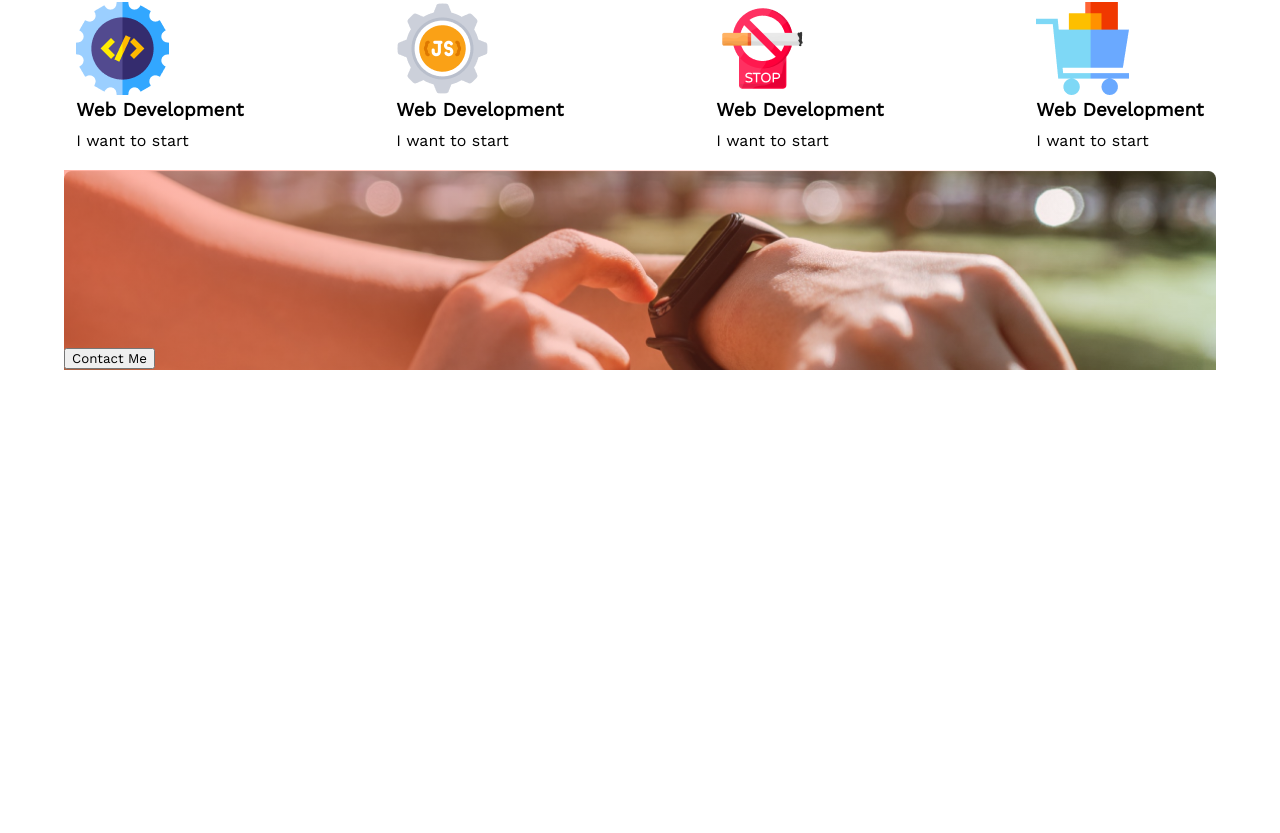
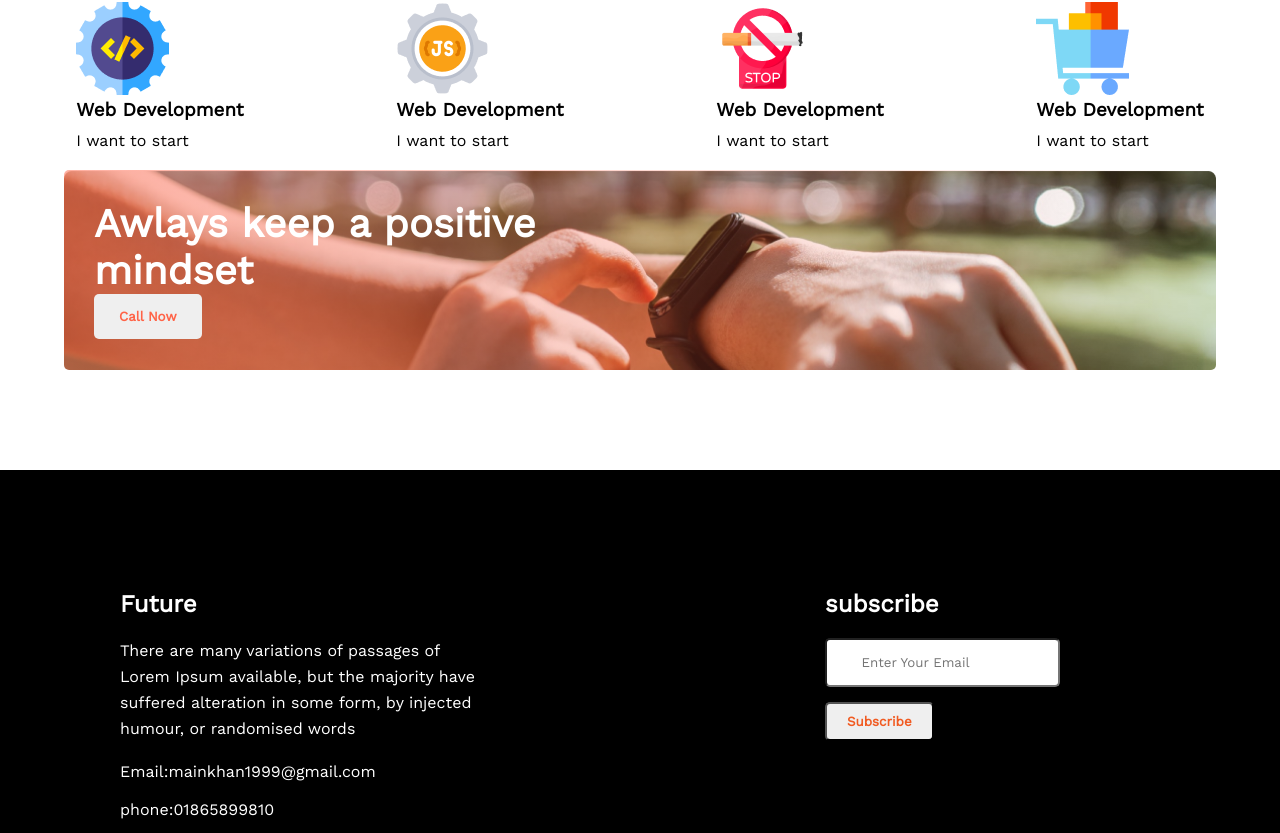
Before and after one commit to mainuddin19/my-first-assaignment, a plain HTML site: page index.html in a window 1280 px wide. Shown: the part 1480-2313 px from the top of the page. Before the commit the page ends 1870 px from the top, so only its background shows below. Drawn offline with nearby package versions, Linux system fonts and the light colour scheme.

Commit message:
updated contact and footer section

```diff
--- a/index.html
+++ b/index.html
@@ -18,11 +18,11 @@
             <p class="header-description">
                  There are many variations of passages of Lorem Ipsum available, but the majority have suffered alteration in some form, by injected humour, or randomised words
             </p>
-            <button class="btn-primary">Contact As</button>
+            <button class="btn-primary">Contact Us</button>
         </div>
     </header>
 
-    <!-- header area-end -->
+<!-- profile are -->
 
     <main>
         <section class="profile" >
@@ -72,10 +72,36 @@
         </div>
 
         </section>
+        <!-- contact-area -->
+        <section class="contact">
+            <h1>Awlays keep a positive <br> mindset</h1>
+            <button class="btn-contact">Call Now</button>
+    </section>
     </main>
+<!-- footer-area -->
+    <footer class="footer-area">
+        <div class="footer-item">
+                <h2 class="footer-title">Future</h2>
+                <p class="footer-description">There are many variations of passages of Lorem Ipsum
+                    available, but the majority have suffered alteration in some
+                    form, by injected humour, or randomised words
+                </p>
+                <p>Email:mainkhan1999@gmail.com</p>
+                <br>
+                <p>phone:01865899810</p>
+                <div class="icon">
+                    <a href=""><img src="./images/icons/fb.png" alt=""></a>
+                    <a href=""><img src="./images/icons/twitter.png" alt=""></a>
+                    <a href=""><img src="./images/icons/youtube.png" alt=""></a>
+                </div>
+        </div>
+        <div class="footer-item">
+            <h2 class="subscribe">subscribe</h2>
+            <input  type="email"placeholder=" Enter Your Email">
+            <button>Subscribe</button>
+        </div>
+    </footer>
 
-    <footer>
-            <button class="btn-footer">Contact Me</button>
-    </footer>
+
 </body>
 </html>
--- a/style.css
+++ b/style.css
@@ -103,15 +103,80 @@ text-align: left;
     margin-top: 10px;
 }
 
-/* footer */
-footer{
+/* contact area */
+.contact{
     width:90%;
     height: 200px;
     background-image: linear-gradient(to right, #ff634782 ,#ffc0cb00), url(./images/watch.png);
     background-repeat: no-repeat;
     background-size: cover;
-   margin:20px auto;
+    margin:20px auto;
+    margin-bottom: 100px;
+    border-radius: 5px;
 }
-.btn-footer{
-     margin-top:178px
+.contact h1{
+    color: #fff;
+    font-size: 40px;
+    font-weight: 700;
+    line-height: 47px;
+    text-align: left;
+    padding-top:30px ;
+    margin-left: 30px;
+
 }
+.btn-contact{
+
+     border-radius: 5px;
+     margin-left: 30px;
+     padding: 15px 25px;
+     border: 0;
+     color: tomato;
+     font-weight: 700;
+}
+
+/* footer  area*/
+.footer-area{
+    width: 100%;
+    height: 450px;
+    display: flex;
+    justify-content: space-around;
+    background-color: black;
+}
+        .footer-item{
+            margin: 100px 200px 0px 100px;
+            padding: 20px;
+            color: #ffff
+
+        }
+        .footer-description{
+            font-size: 16px;
+            font-weight: 400;
+            line-height: 26px;
+            letter-spacing: 0em;
+            text-align: left;
+            margin-bottom: 20px;
+
+        }
+
+        .footer-title{
+            margin-bottom: 20px;
+        }
+        .icon img{
+            margin: 20px 0px 0px 15px;
+        }
+        .subscribe{
+            margin-bottom: 20px;
+        }
+
+        input{
+            padding: 15px 30px;
+            border-radius: 5px;
+            margin-bottom: 15px;
+        }
+
+        .footer-item button{
+            padding: 10px 20px;
+            border-radius: 5px;
+            color:#F15B22;
+            font-weight: 700;
+        }
```
